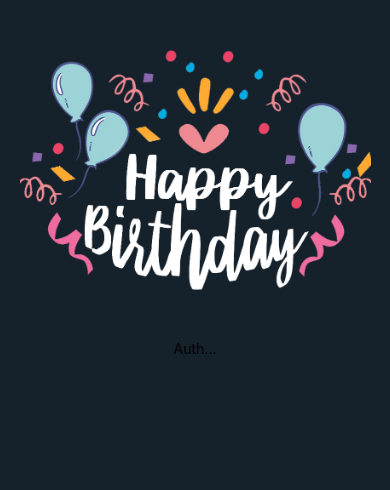
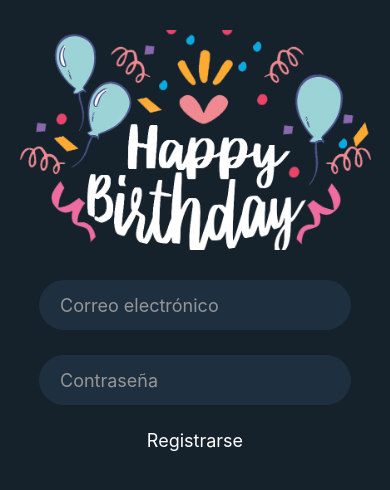
Before and after one commit to DaviDix117/cumpleV1, a React Native app in the folder birthdayapp/: screen / in a window 390 px wide. Shown: the top 490 px of the page. Built offline with nearby package versions, Linux system fonts and the light colour scheme; no server answers.

Commit message:
Register Funcional
la pantalla de registro está funcional, conectada al Firebase y se loguea automáticamente después de eso

```diff
--- a/birthdayapp/App.js
+++ b/birthdayapp/App.js
@@ -1,26 +1,30 @@
 import React, { useEffect, useState } from 'react';
-import { Text, SafeAreaView, StyleSheet, StatusBar } from 'react-native';
+import { Text, SafeAreaView, StyleSheet, StatusBar, View, Button } from 'react-native';
 import firebase from './src/utils/Firebase';
 import "firebase/auth";
 import Auth from './src/components/Auth';
 
 export default function App() {
-  const [user, setUser] = useState(undefined);
+  const [user, setUser] = useState(undefined); //GUarda el estado del usuario con el setUser
 
   useEffect(() => {
+    //captura el estado del usuario si esta logueado o no, con el .onAuth...
     firebase.auth().onAuthStateChanged((response) => {
       setUser(response);
     })
   }, [])
 
+  //MIeras usuario sea undefined,significa que vacio pero no Null, espera a que setUser tenga contenido
   if (user === undefined) return null;
 
   return (
 
     <>
       <StatusBar barStyle={'light-content'}/>
+
       <SafeAreaView style={styles.background }>
-        {user ? <Text>Estas logueado</Text> : <Auth />}
+        {/* si user tiene contenido, 1.muestra el texto esta logueado ~si es nulo ~ 2. carga auth */}
+        {user ? <Logout /> : <Auth />}
       </SafeAreaView>
 
 
@@ -29,6 +33,19 @@ export default function App() {
   )
 }
 
+function Logout() {
+  const logout = () =>{
+    firebase.auth().signOut();
+  }
+
+  return(
+    <View>
+      <Text>Estas logueado</Text>
+      <Button title="cerrar sesión" onPress={logout}></Button>
+    </View>
+  )
+};
+
 const styles = StyleSheet.create({
   background:{
     backgroundColor: '#15212b',
--- a/birthdayapp/src/components/Auth.js
+++ b/birthdayapp/src/components/Auth.js
@@ -1,12 +1,22 @@
-import React, { useState } from 'react'
-import { Text, StyleSheet, View, Image } from 'react-native'
+import React, { useState } from 'react';
+import { Text, StyleSheet, View, Image } from 'react-native';
+import LoginForm from './LoginForm';
+import RegisterForm from './RegisterForm';
+
 
 export default function Auth() {
+    //Hook para determinar si renderizar el formulario de login o el formulario de registro
     const [isLogin, setIsLogin] = useState(true);
+
+    //Función para cambiar el form, le enviar lo contrario de login o register
+    const changeForm = () => {
+        setIsLogin(!isLogin);
+    };
+
     return (
         <View style={styles.view}>
             <Image style={styles.logo} source={require('../assets/logo.png')} />
-            <Text> Auth... </Text>
+            {isLogin ? <LoginForm changeForm={changeForm} /> : <RegisterForm  changeForm={changeForm} /> }
         </View>
     )
 }
@@ -18,8 +28,8 @@ const styles = StyleSheet.create({
     },
     logo: {
         width: '90%',
-        height: 240,
-        marginTop: 50,
-        marginBottom: 50,
+        height: 220,
+        marginTop: 30,
+        marginBottom: 30,
     }
 })
--- /dev/null
+++ b/birthdayapp/src/components/LoginForm.js
@@ -0,0 +1,53 @@
+import React, { useState } from 'react';
+import { StyleSheet, Text, TouchableOpacity, TextInput, Button } from 'react-native';
+
+export default function LoginForm(props) {
+    const {changeForm} = props; //Realizar desctructuring, para sacar la función
+
+    const [formData, setFormData] = useState({
+
+    });
+
+    return (
+        <>
+            <Inputs placeholder="Correo electrónico" />
+            <Inputs placeholder="Contraseña" />
+
+            <TouchableOpacity onPress={changeForm}>
+                <Text style={styles.btnText} >Registrarse</Text>
+            </TouchableOpacity>
+        </>
+    )
+}
+
+//función para no repetir código de formulario
+function Inputs(props) {
+    const {placeholder} = props;
+
+    return (
+        <TextInput
+            style={styles.input}
+            placeholder={placeholder}
+            placeholderTextColor="#969696"
+        />
+    );
+}
+
+const styles = StyleSheet.create({
+    btnText:{
+        color: '#fff',
+        fontSize: 18,
+    },
+    input: {
+        height: 50,
+        color: '#fff',
+        width: '80%',
+        marginBottom: 25,
+        backgroundColor: '#1e3040',
+        paddingHorizontal: 20,
+        borderRadius: 50,
+        fontSize: 18,
+        borderWidth: 1,
+        borderColor: '#1e3040',
+    }
+})
--- /dev/null
+++ b/birthdayapp/src/components/RegisterForm.js
@@ -0,0 +1,132 @@
+import React, {useState} from 'react';
+import { StyleSheet, Text, TouchableOpacity, TextInput, View } from 'react-native';
+import { validateEmail } from "../utils/validations";
+import firebase from "../utils/Firebase";
+
+export default function RegisterForm(props) {
+    const {changeForm} = props; //Realizar desctructuring, para sacar la función
+    const [formData, setFormData] = useState(defaultValue());
+    const [formError, setFormError] = useState({});
+
+    const register = () => {
+        let errors = {};
+
+        if(!formData.email || !formData.password || !formData.repeatPassword){
+            if(!formData.email) errors.email = true;
+            if(!formData.password) errors.password = true;
+            if(!formData.repeatPassword) errors.repeatPassword = true;
+
+        } else if(!validateEmail(formData.email)) {
+            errors.email = true;
+            console.log("email invalido")
+        } else if(formData.password !== formData.repeatPassword){
+            errors.password = true;
+            errors.repeatPassword = true;
+            console.log("inconcidencia")
+        } else if(formData.password.length < 6){
+            errors.password = true;
+            errors.repeatPassword = true;
+            console.log("invalida contra")
+        } else {
+            firebase
+              .auth()
+              .createUserWithEmailAndPassword(formData.email, formData.password)
+              .catch(() => {
+                setFormError({
+                  email: true,
+                  password: true,
+                  repeatPassword: true,
+                });
+            });
+        }
+        setFormError(errors);
+    };
+
+    return (
+        <>
+            <TextInput
+                style={[styles.input, formError.email && styles.error]}
+                placeholder="Correo electrónico"
+                placeholderTextColor="#969696"
+                onChange={(e) => setFormData({...formData, email: e.nativeEvent.text})}
+            />
+
+            <TextInput
+                style={[styles.input, formError.password && styles.error]}
+                placeholder="Contraseña"
+                placeholderTextColor="#969696"
+                secureTextEntry={true}
+                onChange={(e) => setFormData({...formData, password: e.nativeEvent.text})}
+            />
+
+            <TextInput
+                style={[styles.input, formError.repeatPassword && styles.error]}
+                placeholder="Repetir Contraseña"
+                placeholderTextColor="#969696"
+                secureTextEntry={true}
+                onChange={(e) => setFormData({...formData, repeatPassword: e.nativeEvent.text})}
+            />
+
+            <TouchableOpacity onPress={register}>
+                <Text style={styles.btnText} >Aceptar</Text>
+            </TouchableOpacity>
+
+            <View style={styles.login}>
+                <TouchableOpacity onPress={changeForm}>
+                <Text style={styles.btnText} >Iniciar sesión</Text>
+                </TouchableOpacity>
+            </View>
+
+        </>
+    )
+}
+
+
+// function Inputs(props) {
+//     const {placeholder, secureTextEntry} = props;
+
+//     return (
+//         <TextInput
+//             style={styles.input}
+//             placeholder={placeholder}
+//             placeholderTextColor="#969696"
+//             secureTextEntry={secureTextEntry}
+//         />
+//     );
+// }
+
+
+function defaultValue() {
+    return{
+        email: "",
+        password: "",
+        repeatPassword: "",
+    }
+}
+
+const styles = StyleSheet.create({
+    btnText:{
+        color: '#fff',
+        fontSize: 18,
+    },
+    input: {
+        height: 50,
+        color: '#fff',
+        width: '80%',
+        marginBottom: 25,
+        backgroundColor: '#1e3040',
+        paddingHorizontal: 20,
+        borderRadius: 50,
+        fontSize: 18,
+        borderWidth: 1,
+        borderColor: '#1e3040',
+    },
+    login: {
+      flex: 1,
+      justifyContent: 'flex-end',
+      marginBottom: 10,
+    },
+    error: {
+        borderColor: '#940c0c',
+    }
+})
--- /dev/null
+++ b/birthdayapp/src/utils/validations.js
@@ -0,0 +1,6 @@
+export function validateEmail(email)
+{
+  const re = /^(?:[a-z0-9!#$%&amp;'*+/=?^_`{|}~-]+(?:\.[a-z0-9!#$%&amp;'*+/=?^_`{|}~-]+)*|"(?:[\x01-\x08\x0b\x0c\x0e-\x1f\x21\x23-\x5b\x5d-\x7f]|\\[\x01-\x09\x0b\x0c\x0e-\x7f])*")@(?:(?:[a-z0-9](?:[a-z0-9-]*[a-z0-9])?\.)+[a-z0-9](?:[a-z0-9-]*[a-z0-9])?|\[(?:(?:25[0-5]|2[0-4][0-9]|[01]?[0-9][0-9]?)\.){3}(?:25[0-5]|2[0-4][0-9]|[01]?[0-9][0-9]?|[a-z0-9-]*[a-z0-9]:(?:[\x01-\x08\x0b\x0c\x0e-\x1f\x21-\x5a\x53-\x7f]|\\[\x01-\x09\x0b\x0c\x0e-\x7f])+)\])$/;
+
+  return re.test(email);
+}
```
